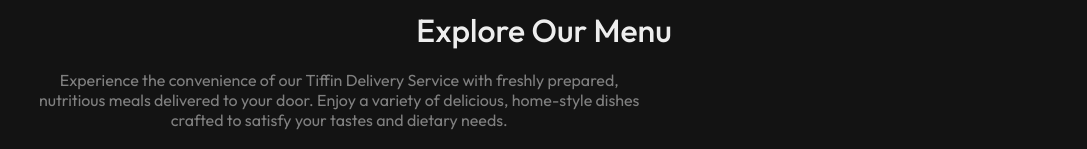
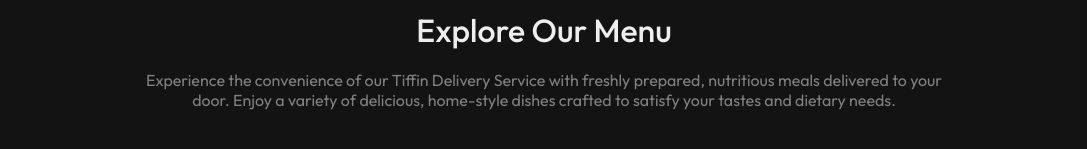
Before and after one commit to rishyym0927/HungryBox, a React (Create React App) app in the folder frontend/: page / in a window 1280 px wide. Shown: the part 781-930 px from the top of the page, without its empty margins (96-1183 px from the left). Built offline with nearby package versions, Linux system fonts and the light colour scheme; no server answers.

Commit message:
center text

```diff
--- a/frontend/src/components/ExploreMenu/ExploreMenu.css
+++ b/frontend/src/components/ExploreMenu/ExploreMenu.css
@@ -12,9 +12,11 @@
 }
 
 .explore-menu .explore-menu-text {
-  max-width: 60%;
+  max-width: 80%;
   color: #808080;
   text-align: center;
+  margin-left: auto;
+  margin-right: auto;
 }
 
 .explore-menu-list {
```
